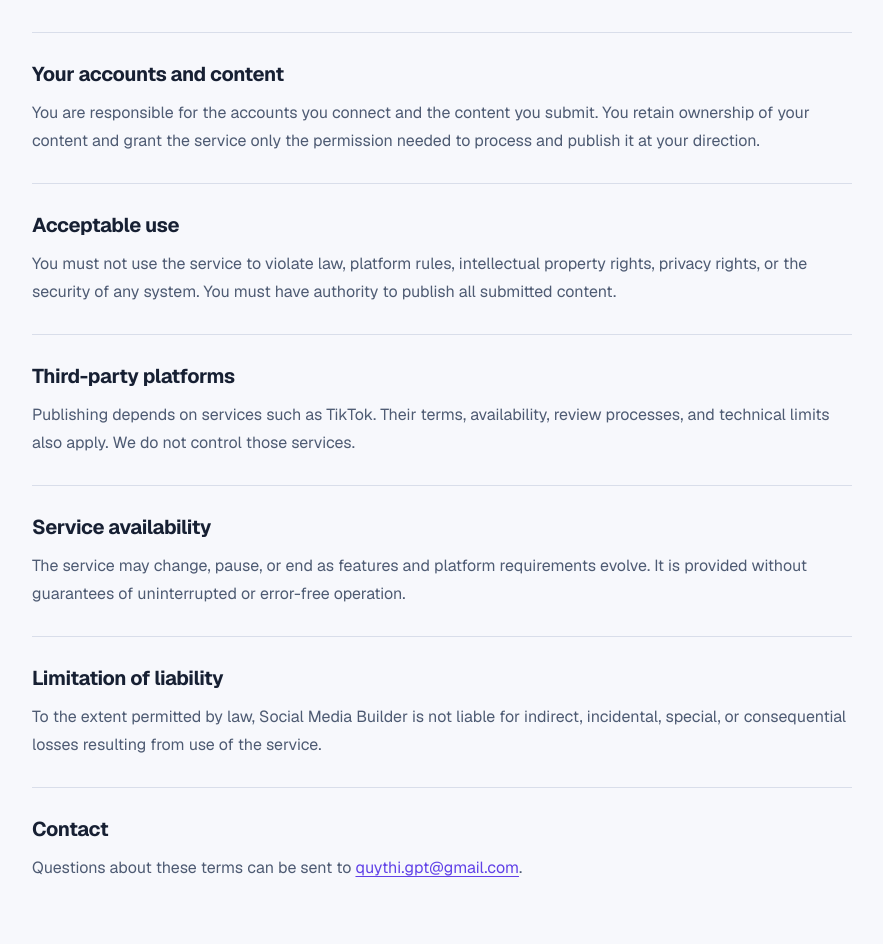
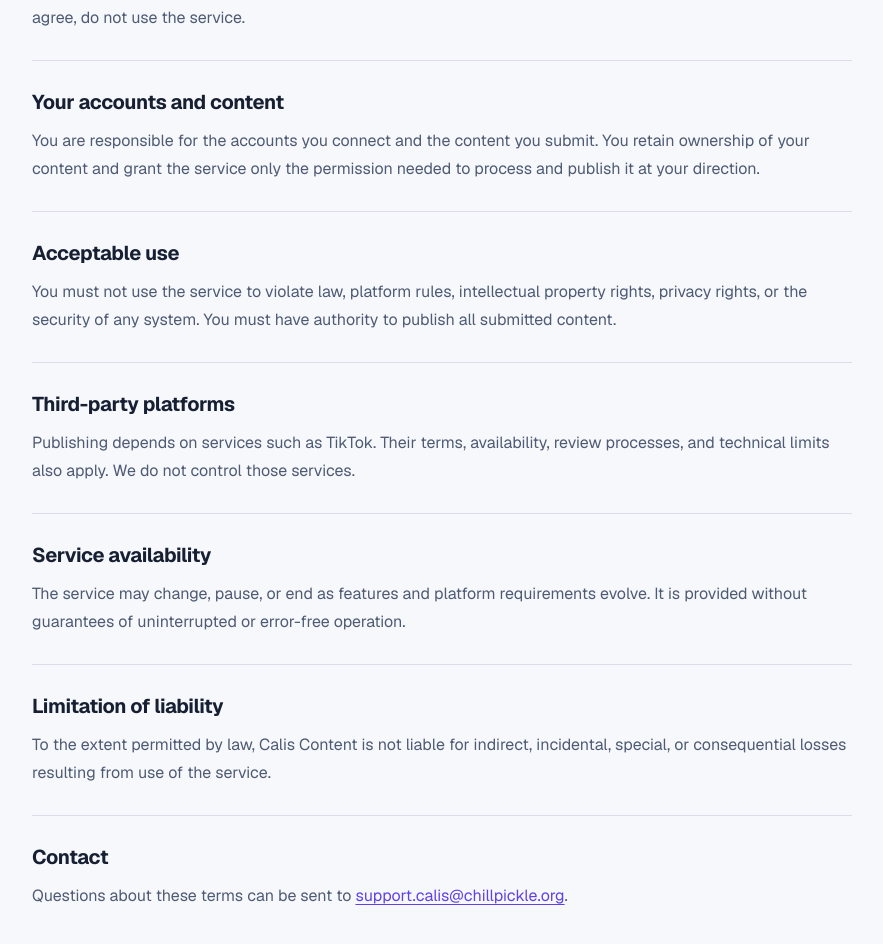
Before and after one commit to CalisJI/social-media-builder, a Next.js app: page /terms in a window 1280 px wide. Shown: the part 454-1398 px from the top of the page, without its empty margins (198-1081 px from the left). Built offline with nearby package versions, Linux system fonts and the light colour scheme.

Commit message:
docs: update legal operator and support contact
Co-authored-by: multica-agent <github@multica.ai>

```diff
--- a/src/app/layout.tsx
+++ b/src/app/layout.tsx
@@ -13,7 +13,7 @@ const geistMono = Geist_Mono({
 });
 
 export const metadata: Metadata = {
-  title: "Social Media Builder",
+  title: "Social Media Builder | Calis Content",
   description: "Prepare, review, and publish creator-owned social content.",
 };
 
--- a/src/app/page.tsx
+++ b/src/app/page.tsx
@@ -37,7 +37,7 @@ export default function Home() {
       </section>
 
       <footer className={styles.footer}>
-        <span>Social Media Builder</span>
+        <span>Social Media Builder by Calis Content</span>
         <span>Creator-controlled publishing</span>
       </footer>
     </main>
--- a/src/app/privacy/page.tsx
+++ b/src/app/privacy/page.tsx
@@ -8,12 +8,12 @@ export default function PrivacyPolicy() {
     <header className={styles.header}><Link className={styles.brand} href="/">Social Media Builder</Link><Link className={styles.back} href="/terms">Terms</Link></header>
     <article className={styles.article}>
       <p>Legal / Privacy</p><h1>Privacy Policy</h1><p className={styles.updated}>Effective July 21, 2026</p>
-      <section><h2>Overview</h2><p>Social Media Builder helps users prepare and publish their own content to social platforms. This policy explains what information the service processes and why.</p></section>
+      <section><h2>Overview</h2><p>Calis Content operates Social Media Builder, a service that helps users prepare and publish their own content to social platforms. This policy explains what information the service processes and why.</p></section>
       <section><h2>Information we process</h2><ul><li>Account identifiers and authorization tokens returned by connected platforms.</li><li>Videos, captions, publishing preferences, and status information you provide.</li><li>Basic technical logs needed for security, reliability, and troubleshooting.</li></ul></section>
       <section><h2>How information is used</h2><p>Information is used only to provide requested publishing features, maintain the service, prevent abuse, and meet legal obligations. We do not sell personal information.</p></section>
       <section><h2>TikTok data</h2><p>TikTok authorization data is used to connect the account selected by the user and perform actions the user explicitly requests. Access can be revoked from TikTok account settings.</p></section>
       <section><h2>Retention and security</h2><p>We retain information only as long as needed for the purposes described above. We apply access controls, encrypted transport, and secret-management practices appropriate to the information processed.</p></section>
-      <section><h2>Your choices</h2><p>You may disconnect a social account, revoke platform authorization, or request deletion of service data by contacting <a href="mailto:quythi.gpt@gmail.com">quythi.gpt@gmail.com</a>.</p></section>
+      <section><h2>Your choices</h2><p>You may disconnect a social account, revoke platform authorization, or request deletion of service data by contacting <a href="mailto:support.calis@chillpickle.org">support.calis@chillpickle.org</a>.</p></section>
       <section><h2>Changes</h2><p>We may update this policy as the service changes. The effective date above identifies the current version.</p></section>
     </article>
   </main>;
--- a/src/app/terms/page.tsx
+++ b/src/app/terms/page.tsx
@@ -8,13 +8,13 @@ export default function TermsOfService() {
     <header className={styles.header}><Link className={styles.brand} href="/">Social Media Builder</Link><Link className={styles.back} href="/privacy">Privacy</Link></header>
     <article className={styles.article}>
       <p>Legal / Terms</p><h1>Terms of Service</h1><p className={styles.updated}>Effective July 21, 2026</p>
-      <section><h2>Agreement</h2><p>By using Social Media Builder, you agree to these terms. If you do not agree, do not use the service.</p></section>
+      <section><h2>Agreement</h2><p>Social Media Builder is operated by Calis Content. By using the service, you agree to these terms. If you do not agree, do not use the service.</p></section>
       <section><h2>Your accounts and content</h2><p>You are responsible for the accounts you connect and the content you submit. You retain ownership of your content and grant the service only the permission needed to process and publish it at your direction.</p></section>
       <section><h2>Acceptable use</h2><p>You must not use the service to violate law, platform rules, intellectual property rights, privacy rights, or the security of any system. You must have authority to publish all submitted content.</p></section>
       <section><h2>Third-party platforms</h2><p>Publishing depends on services such as TikTok. Their terms, availability, review processes, and technical limits also apply. We do not control those services.</p></section>
       <section><h2>Service availability</h2><p>The service may change, pause, or end as features and platform requirements evolve. It is provided without guarantees of uninterrupted or error-free operation.</p></section>
-      <section><h2>Limitation of liability</h2><p>To the extent permitted by law, Social Media Builder is not liable for indirect, incidental, special, or consequential losses resulting from use of the service.</p></section>
-      <section><h2>Contact</h2><p>Questions about these terms can be sent to <a href="mailto:quythi.gpt@gmail.com">quythi.gpt@gmail.com</a>.</p></section>
+      <section><h2>Limitation of liability</h2><p>To the extent permitted by law, Calis Content is not liable for indirect, incidental, special, or consequential losses resulting from use of the service.</p></section>
+      <section><h2>Contact</h2><p>Questions about these terms can be sent to <a href="mailto:support.calis@chillpickle.org">support.calis@chillpickle.org</a>.</p></section>
     </article>
   </main>;
 }
```
